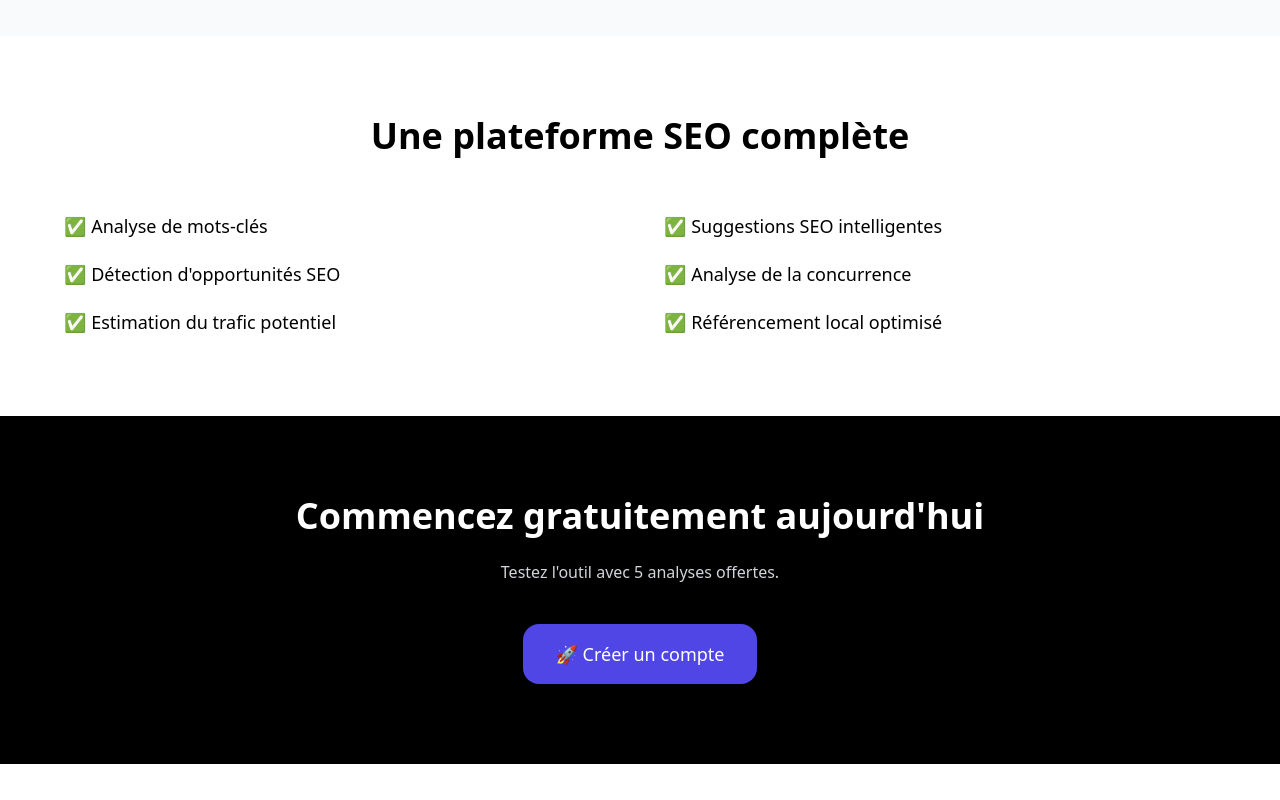
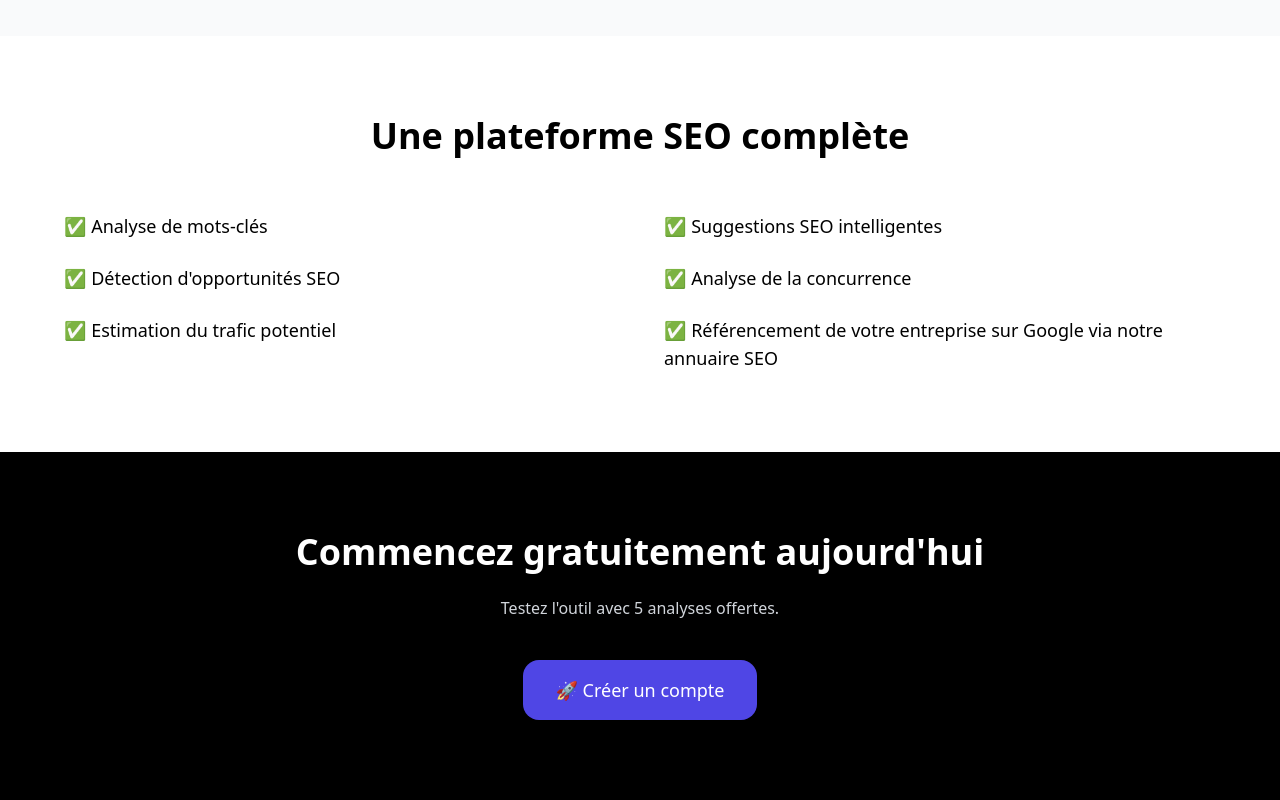
Before and after one commit to elhassaneelbarhdadi-prog/seo-frontend, a React (Vite) app: page /1 in a window 1280 px wide. Shown: the part 1028-1828 px from the top of the page. Before the commit the page ends 1792 px from the top, so only its background shows below. Built offline with nearby package versions, Linux system fonts and the light colour scheme; no server answers.

Commit message:
Add SEO directory feature on homepage

```diff
--- a/src/App.jsx
+++ b/src/App.jsx
@@ -229,9 +229,8 @@ export default function App() {
           />
           <Route
             path="/:lang/free-analyzer"
-            element={<KeywordAnalyzer />}
+            element={<FreeAnalyzer />}
           />
-
           {/* SEO */}
           <Route
             path="/:lang/landing/:keyword"
--- a/src/pages/Home.jsx
+++ b/src/pages/Home.jsx
@@ -98,16 +98,16 @@ export default function Home() {
 
                     <div className="grid md:grid-cols-2 gap-12 text-lg">
 
-                        <ul className="space-y-5">
+                        <ul className="space-y-6">
                             <li>✅ Analyse de mots-clés</li>
                             <li>✅ Détection d'opportunités SEO</li>
                             <li>✅ Estimation du trafic potentiel</li>
                         </ul>
 
-                        <ul className="space-y-5">
+                        <ul className="space-y-6">
                             <li>✅ Suggestions SEO intelligentes</li>
                             <li>✅ Analyse de la concurrence</li>
-                            <li>✅ Référencement local optimisé</li>
+                            <li>✅ Référencement de votre entreprise sur Google via notre annuaire SEO</li>
                         </ul>
 
                     </div>
```
